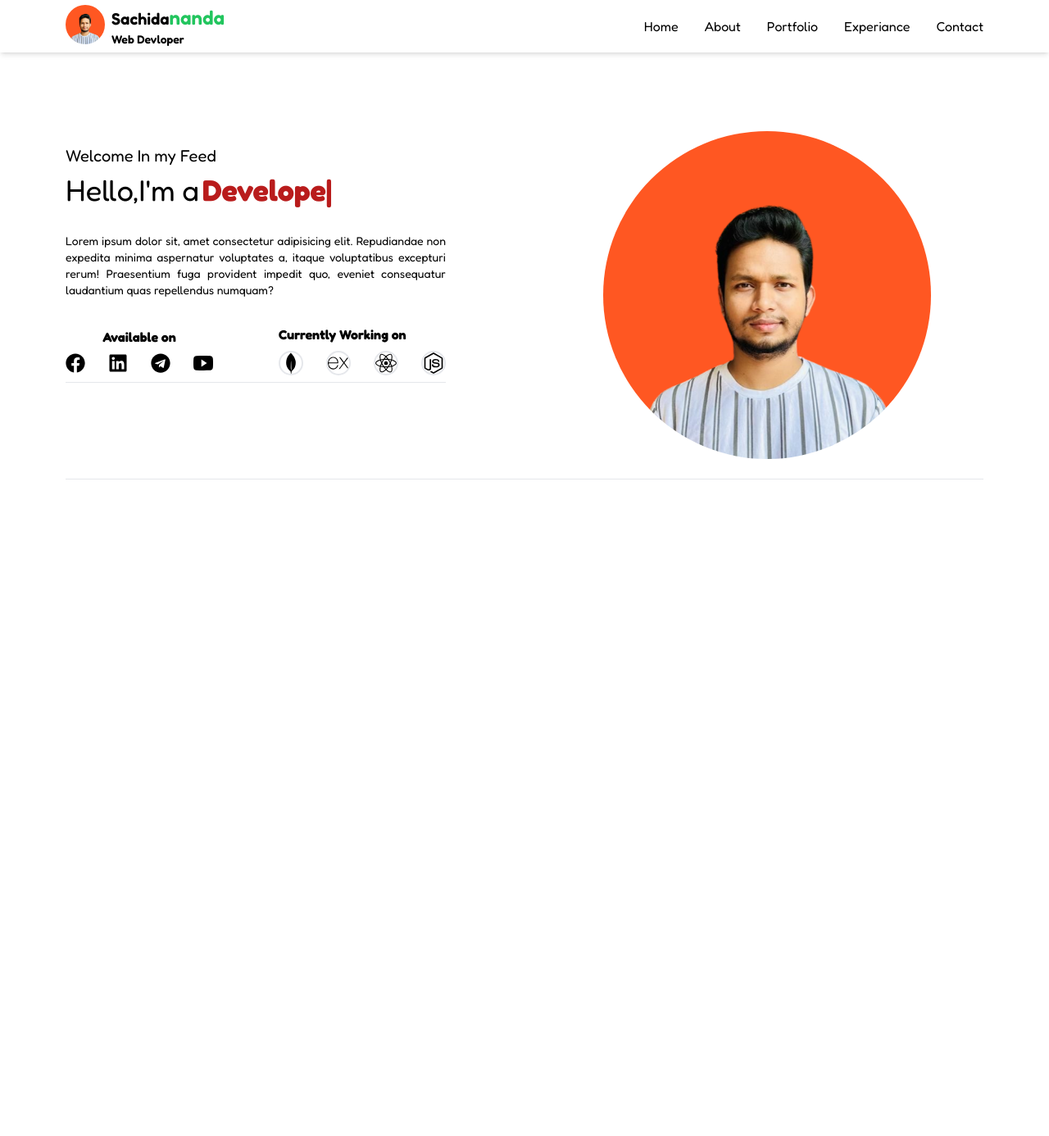
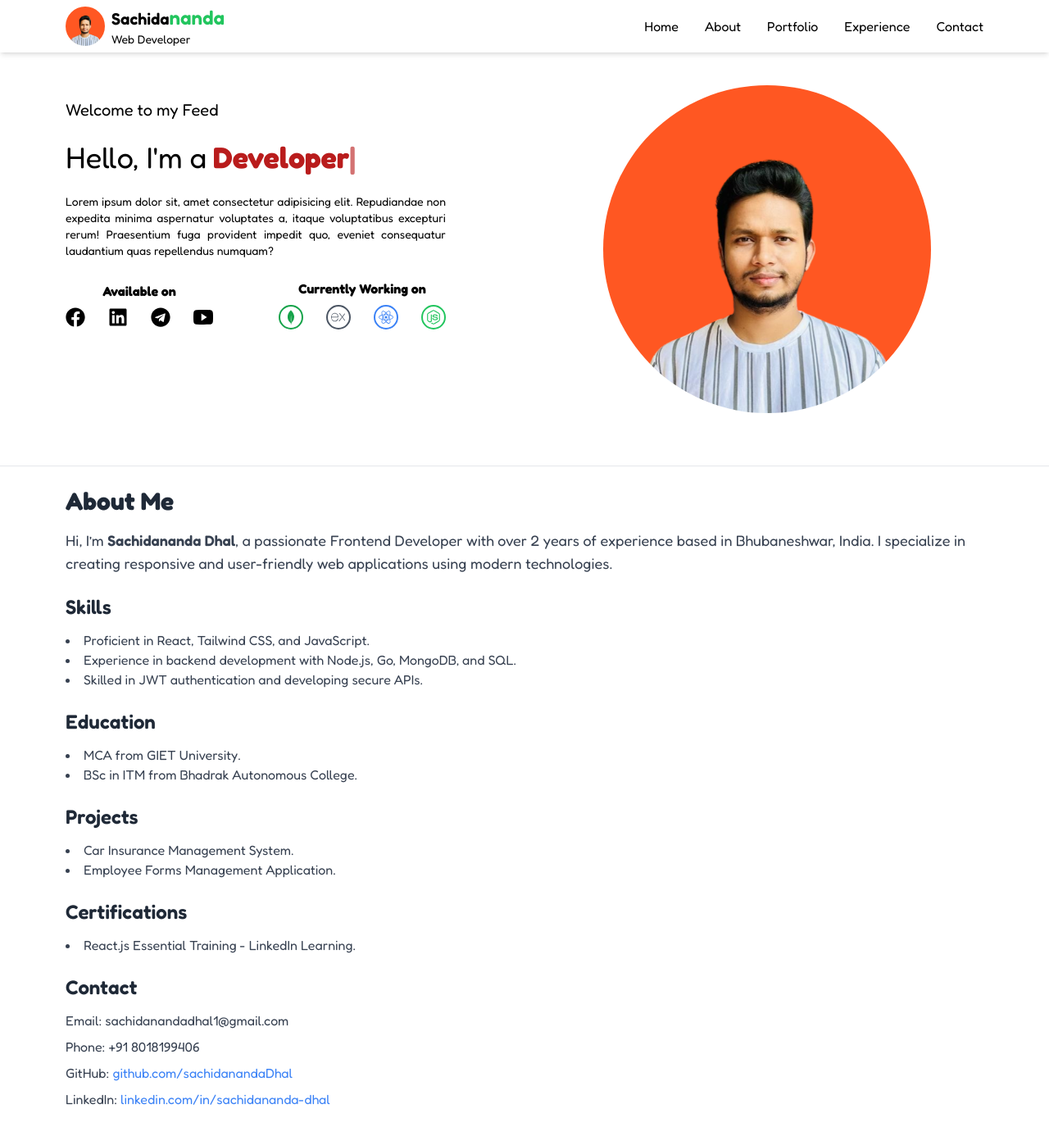
Before and after one commit to sachidanandaDhal/Sachin_Portfolio, a React (Vite) app: page / in a window 1280 px wide. Shown: the top 1386 px of the page at 82% size. Before the commit the page ends 800 px from the top, so only its background shows below. Built offline with nearby package versions, Linux system fonts and the light colour scheme.

Commit message:
`Added About component and updated Home component with new features and styles`

```diff
--- a/src/App.jsx
+++ b/src/App.jsx
@@ -1,10 +1,12 @@
 import Navbar from "./components/Navbar"
 import Home from "./components/Home"
+import About from "./components/About"
 function App() {
   return (
     <>
       <Navbar/>
       <Home />
+      <About />
     </>
   )
 }
--- /dev/null
+++ b/src/components/About.jsx
@@ -0,0 +1,67 @@
+function About() {
+  return (
+    <div className="max-w-screen-2xl container mx-auto px-2 md:px-20 my-16 mt-6">
+      <div className="">
+        <h1 className="text-3xl font-bold text-gray-800 mb-4">About Me</h1>
+        <p className="text-gray-700 text-lg mb-6">
+          Hi, I’m <span className="font-semibold">Sachidananda Dhal</span>, a
+          passionate Frontend Developer with over 2 years of experience based in
+          Bhubaneshwar, India. I specialize in creating responsive and
+          user-friendly web applications using modern technologies.
+        </p>
+
+        <h2 className="text-2xl font-semibold text-gray-800 mb-3">Skills</h2>
+        <ul className="list-disc list-inside text-gray-700 mb-6">
+          <li>Proficient in React, Tailwind CSS, and JavaScript.</li>
+          <li>
+            Experience in backend development with Node.js, Go, MongoDB, and
+            SQL.
+          </li>
+          <li>Skilled in JWT authentication and developing secure APIs.</li>
+        </ul>
+
+        <h2 className="text-2xl font-semibold text-gray-800 mb-3">Education</h2>
+        <ul className="list-disc list-inside text-gray-700 mb-6">
+          <li>MCA from GIET University.</li>
+          <li>BSc in ITM from Bhadrak Autonomous College.</li>
+        </ul>
+
+        <h2 className="text-2xl font-semibold text-gray-800 mb-3">Projects</h2>
+        <ul className="list-disc list-inside text-gray-700 mb-6">
+          <li>Car Insurance Management System.</li>
+          <li>Employee Forms Management Application.</li>
+        </ul>
+
+        <h2 className="text-2xl font-semibold text-gray-800 mb-3">
+          Certifications
+        </h2>
+        <ul className="list-disc list-inside text-gray-700 mb-6">
+          <li>React.js Essential Training - LinkedIn Learning.</li>
+        </ul>
+
+        <h2 className="text-2xl font-semibold text-gray-800 mb-3">Contact</h2>
+        <p className="text-gray-700 mb-2">Email: sachidanandadhal1@gmail.com</p>
+        <p className="text-gray-700 mb-2">Phone: +91 8018199406</p>
+        <p className="text-gray-700 mb-2">
+          GitHub:{" "}
+          <a
+            href="https://github.com/sachidanandaDhal"
+            className="text-blue-500 hover:underline"
+          >
+            github.com/sachidanandaDhal
+          </a>
+        </p>
+        <p className="text-gray-700">
+          LinkedIn:{" "}
+          <a
+            href="https://www.linkedin.com/in/sachidananda-dhal-877b87238/"
+            className="text-blue-500 hover:underline"
+          >
+            linkedin.com/in/sachidananda-dhal
+          </a>
+        </p>
+      </div>
+    </div>
+  );
+}
+export default About;
--- a/src/components/Home.jsx
+++ b/src/components/Home.jsx
@@ -1,104 +1,113 @@
-import { FaFacebook } from "react-icons/fa";
-import { FaLinkedin } from "react-icons/fa6";
+import { FaFacebook, FaLinkedin, FaTelegram } from "react-icons/fa";
 import { IoLogoYoutube } from "react-icons/io";
-import { FaTelegram } from "react-icons/fa";
+import { SiMongodb, SiExpress } from "react-icons/si";
+import { FaReact, FaNodeJs } from "react-icons/fa";
+import { ReactTyped } from "react-typed";
+import pic from "../assets/bubuPs.png";
 
-import { SiMongodb } from "react-icons/si";
-import { SiExpress } from "react-icons/si";
-import { FaReact } from "react-icons/fa";
-import { FaNodeJs } from "react-icons/fa6";
-
-import { ReactTyped } from "react-typed";
-import pic from "../../public/bubuPs.png";
-export default function Home() {
+function Home() {
   return (
     <>
-      <div className="max-w-screen-2xl container mx-auto px-4  h-16 md:px-20 my-20">
+      <div className="max-w-screen-2xl container mx-auto px-4 md:px-20 my-16 mt-6">
         <div className="flex flex-col md:flex-row">
-          <div className="md:w-1/2 mt-12 md:mt-24 space-y-2 order-2 md:order-1">
-            <span className="text-xl">Welcome In my Feed</span>
-            <div className="flex space-x-1 text-2xl md:text-4xl">
-              <h1>Hello,I&#39;m a</h1>
-              {/* <span className="text-red-700 font-bold">Developer</span> */}
+          {/* Text Content */}
+          <div className="md:w-1/2 mt-12 md:mt-24 space-y-6 order-2 md:order-1">
+            <span className="text-xl">Welcome to my Feed</span>
+            <div className="flex space-x-2 text-2xl md:text-4xl">
+              <h1>Hello, I&#39;m a</h1>
               <ReactTyped
                 className="text-red-700 font-bold"
-                strings={["Developer", "Programmer", "coder"]}
+                strings={["Developer", "Programmer", "Coder"]}
                 typeSpeed={40}
                 backSpeed={50}
                 loop={true}
               />
             </div>
-            <br />
             <p className="text-sm md:text-md text-justify">
               Lorem ipsum dolor sit, amet consectetur adipisicing elit.
               Repudiandae non expedita minima aspernatur voluptates a, itaque
               voluptatibus excepturi rerum! Praesentium fuga provident impedit
               quo, eveniet consequatur laudantium quas repellendus numquam?
             </p>
-            <br />
-            {/* social media icons */}
+
+            {/* Social Media Section */}
             <div className="flex flex-col items-center md:flex-row justify-between space-y-6 md:space-y-0">
+              {/* Social Media Links */}
               <div className="space-y-2">
                 <h1 className="font-bold text-center">Available on</h1>
-                <ul className="flex space-x-7">
+                <ul className="flex space-x-7 justify-center md:justify-start">
                   <li>
-                    <a href="https://www.facebook.com/" target="_blank">
-                    <FaFacebook className="text-2xl cursor-pointer" />
+                    <a
+                      href="https://www.facebook.com/"
+                      target="_blank"
+                      rel="noopener noreferrer"
+                    >
+                      <FaFacebook className="text-2xl cursor-pointer hover:text-blue-600" />
                     </a>
                   </li>
                   <li>
-                  <a href="https://www.linkedin.com/" target="_blank">
-                  <FaLinkedin className="text-2xl cursor-pointer" />
+                    <a
+                      href="https://www.linkedin.com/"
+                      target="_blank"
+                      rel="noopener noreferrer"
+                    >
+                      <FaLinkedin className="text-2xl cursor-pointer hover:text-blue-700" />
                     </a>
-
                   </li>
                   <li>
-                  <a href="https://www.t.me/" target="_blank">
-                  <FaTelegram className="text-2xl cursor-pointer" />
+                    <a
+                      href="https://www.t.me/"
+                      target="_blank"
+                      rel="noopener noreferrer"
+                    >
+                      <FaTelegram className="text-2xl cursor-pointer hover:text-blue-400" />
                     </a>
-
                   </li>
                   <li>
-                  <a href="https://www.youtube.com/" target="_blank">
-                  <IoLogoYoutube className="text-2xl cursor-pointer" />
+                    <a
+                      href="https://www.youtube.com/"
+                      target="_blank"
+                      rel="noopener noreferrer"
+                    >
+                      <IoLogoYoutube className="text-2xl cursor-pointer hover:text-red-600" />
                     </a>
-
                   </li>
                 </ul>
               </div>
+
+              {/* Technologies Section */}
               <div className="space-y-2">
-                <h1 className="font-bold">Currently Working on</h1>
-                <ul className="flex space-x-7">
+                <h1 className="font-bold text-center">Currently Working on</h1>
+                <ul className="flex space-x-7 justify-center md:justify-start">
                   <li>
-                    <SiMongodb className="text-xl md:text-3xl hover:scale-110 duration-200 rounded-full border-[2px]" />
+                    <SiMongodb className="text-green-600 text-2xl md:text-3xl hover:scale-110 duration-200 rounded-full border-[2px] border-green-600 p-1" />
                   </li>
                   <li>
-                    <SiExpress className="text-xl md:text-3xl hover:scale-110 duration-200 rounded-full border-[2px]" />
+                    <SiExpress className="text-gray-600 text-2xl md:text-3xl hover:scale-110 duration-200 rounded-full border-[2px] border-gray-600 p-1" />
                   </li>
                   <li>
-                    <FaReact className="text-xl md:text-3xl hover:scale-110 duration-200 rounded-full border-[2px]" />
+                    <FaReact className="text-blue-500 text-2xl md:text-3xl hover:scale-110 duration-200 rounded-full border-[2px] border-blue-500 p-1" />
                   </li>
                   <li>
-                    <FaNodeJs className="text-xl md:text-3xl hover:scale-110 duration-200 rounded-full border-[2px]" />
+                    <FaNodeJs className="text-green-500 text-2xl md:text-3xl hover:scale-110 duration-200 rounded-full border-[2px] border-green-500 p-1" />
                   </li>
                 </ul>
               </div>
             </div>
-            <hr />
-            {/* Social media End */}
           </div>
-          <br />
+
+          {/* Image Section */}
           <div className="md:w-1/2 md:ml-48 mt-20 order-1">
             <img
               src={pic}
               className="md:h-[400px] md:w-[400px] rounded-full"
-              alt=""
+              alt="Developer"
             />
           </div>
         </div>
-        <br />
-        <hr />
       </div>
+      <hr />
     </>
   );
 }
+export default Home;
--- a/src/components/Navbar.jsx
+++ b/src/components/Navbar.jsx
@@ -1,51 +1,64 @@
-import pic from "../../public/bubuPs.png";
+import pic from "../assets/bubuPs.png";
 import { useState } from "react";
 import { IoMenu } from "react-icons/io5";
 import { IoCloseSharp } from "react-icons/io5";
+
 function Navbar() {
   const [menu, setMenu] = useState(false);
   const navItems = [
     { id: 1, text: "Home" },
     { id: 2, text: "About" },
     { id: 3, text: "Portfolio" },
-    { id: 4, text: "Experiance" },
+    { id: 4, text: "Experience" },
     { id: 5, text: "Contact" },
   ];
+
   return (
-    <>
-      <div className="max-w-screen-2xl container mx-auto px-4  h-16 md:px-20 shadow-md fixed top-0 lef-0 right-0">
+    <div className="max-w-screen-2xl container mx-auto px-4 h-16 md:px-20 shadow-md fixed top-0 left-0 right-0 bg-white z-50">
       <div className="flex justify-between items-center h-16">
-          <div className="flex space-x-2">
-            <img src={pic} className="h-12 w-12 rounded-full" alt="" />
+        {/* Logo and Title */}
+        <div className="flex space-x-2 items-center">
+          <img src={pic} className="h-12 w-12 rounded-full" alt="Developer Profile" />
+          <div>
             <h1 className="font-semibold text-xl cursor-pointer">
               Sachida<span className="text-green-500 text-2xl">nanda</span>
-              <p className="text-sm">Web Devloper</p>
             </h1>
-          </div>
-          {/* desktop navbar */}
-          <div>
-            <ul className="hidden md:flex space-x-8">
-              {navItems.map(({ id, text }) => (
-                <li  className="hover:scale-105 duration-200 cursor-pointer" key={id}>{text}</li>
-              ))}
-            </ul>
-            <div onClick={() => setMenu(!menu)} className="md:hidden">
-              {menu ? <IoMenu size={24} /> : <IoCloseSharp size={24} />}
+            <p className="text-sm">Web Developer</p>
           </div>
         </div>
+
+        {/* Desktop Navbar */}
+        <div className="hidden md:flex space-x-8">
+          {navItems.map(({ id, text }) => (
+            <li className="list-none hover:scale-105 duration-200 cursor-pointer" key={id}>
+              {text}
+            </li>
+          ))}
         </div>
-        {/* mobile navbar */}
+
+        {/* Mobile Menu Toggle */}
+        <div className="md:hidden cursor-pointer" onClick={() => setMenu(!menu)}>
+          {menu ? <IoCloseSharp size={24} /> : <IoMenu size={24} />}
+        </div>
+      </div>
+
+      {/* Mobile Navbar */}
       {menu && (
-          <div>
-            <ul className="md:hidden flex flex-col h-screen items-center justify-center space-y-3 text-xl">
+        <div className="md:hidden absolute top-16 left-0 w-full bg-white shadow-lg">
+          <ul className="flex flex-col items-center space-y-6 py-6 text-xl">
             {navItems.map(({ id, text }) => (
-                <li className="hover:scale-105 duration-200 font-semibold cursor-pointer" key={id}>{text}</li>
+              <li
+                className="hover:scale-105 duration-200 font-semibold cursor-pointer"
+                key={id}
+                onClick={() => setMenu(false)} // Close menu on selection
+              >
+                {text}
+              </li>
             ))}
           </ul>
         </div>
       )}
     </div>
-    </>
   );
 }
 
```
Also changed, not shown: src/assets/bubuPs.png (renamed from public/bubuPs.png). Lines whose indentation alone changed are shown as unchanged.
